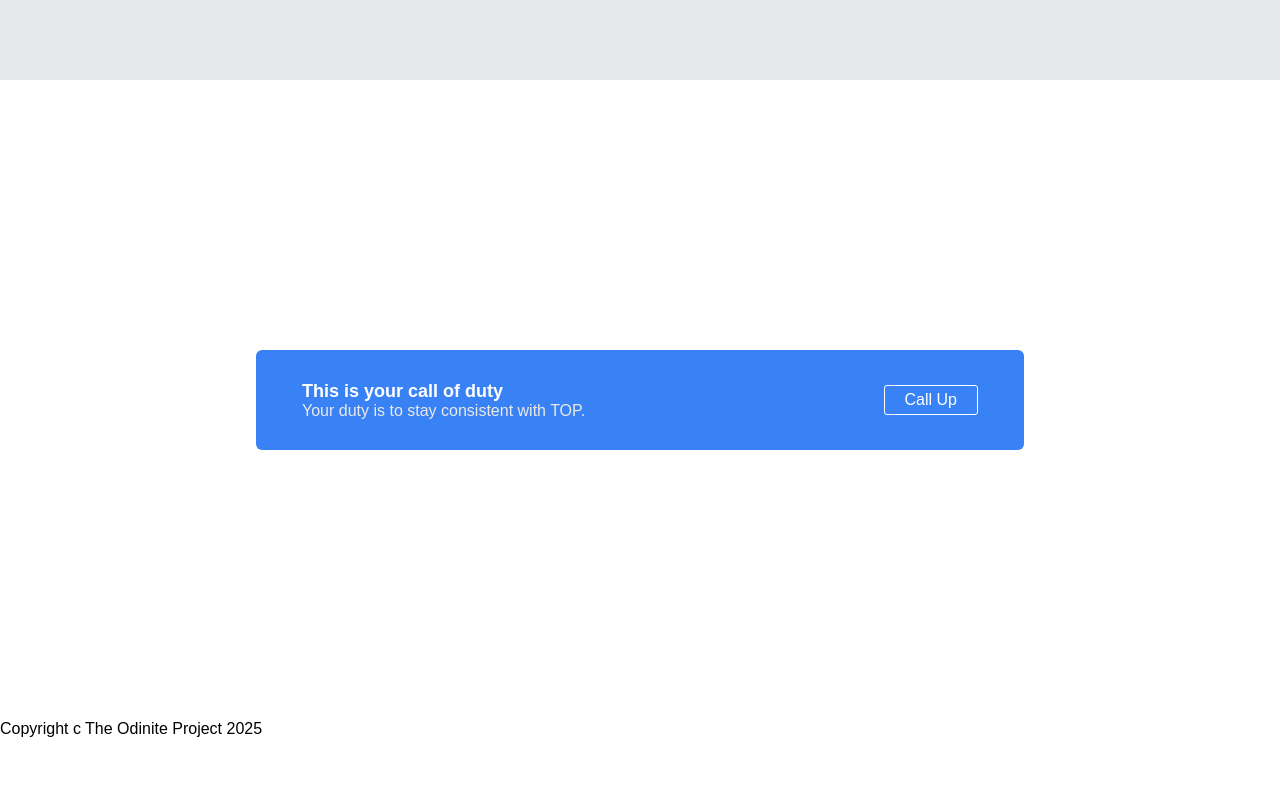
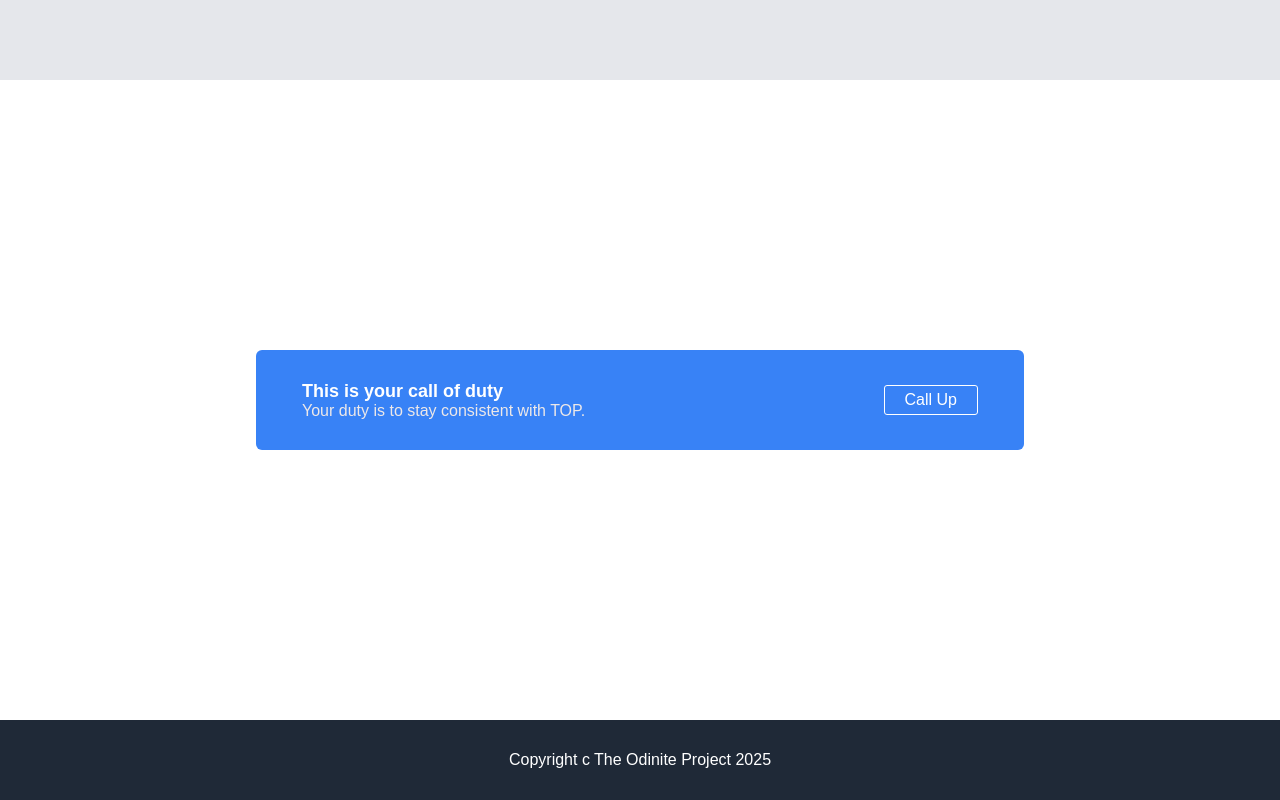
Before and after one commit to Gaurangjodh/landing-page-odin-1, a plain HTML site: page index.html in a window 1280 px wide. Shown: the part 2320-3120 px from the top of the page. Before the commit the page ends 3058 px from the top, so only its background shows below. Drawn offline with Linux system fonts and the light colour scheme.

Commit message:
Done with the footer

```diff
--- a/style.css
+++ b/style.css
@@ -162,3 +162,11 @@ a{
     font-size: 16px;
     cursor: pointer;
 }
+.footer{
+    display: flex;
+    justify-content: center;
+    align-items: center;
+    height: 10vh;
+    background-color: #1f2937;
+    color: white;
+}
```
